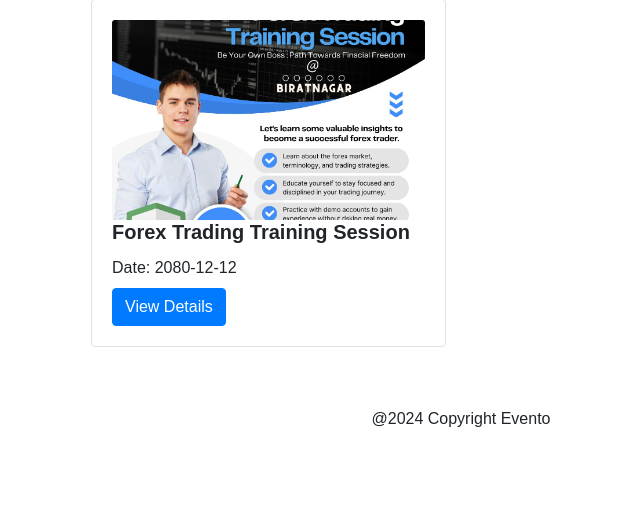
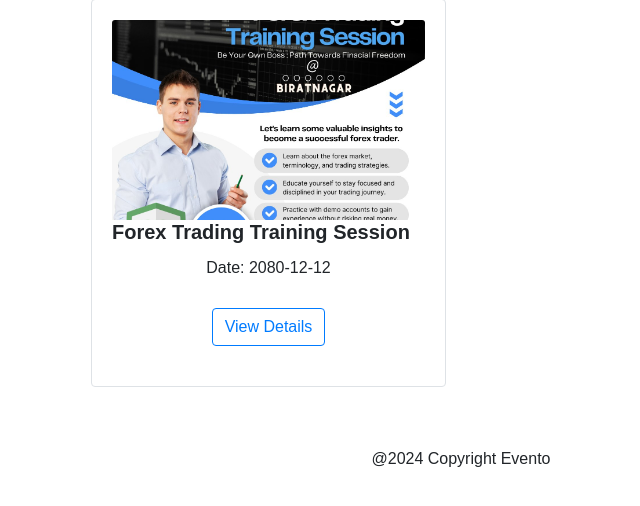
Before and after one commit to BibekRai44/Evento, a Flask app: template templates/filter_results.html in a window 1280 px wide. Shown: the part 123-629 px from the top of the page, without its empty margins (179-819 px from the left). Run offline with Flask 2, Linux system fonts and the light colour scheme; the template is opened without the code that fills it: values that come from a table or form of the project are taken from there, others are empty; data comes from the database, SQL or seed files in the repository; some libraries are stand-ins or nearby versions.

Commit message:
fixed filter page button ur

```diff
--- a/templates/filter_results.html
+++ b/templates/filter_results.html
@@ -17,12 +17,16 @@
         .event-list {
             list-style-type: none;
             padding: 0;
+            display: flex;
+            flex-wrap: wrap;
+            justify-content: space-between;
         }
         .event-item {
             margin-bottom: 20px;
             padding: 10px;
             border: 1px solid #ccc;
             border-radius: 5px;
+            width: calc(50% - 10px);
         }
         body {
             background: white;
@@ -64,8 +68,8 @@
     }
 
     @media (max-width: 768px) {
-        .custom-card .card-img-top {
-            height: 150px;
+        .event-item {
+            width: 100%;
         }
     }
     </style>
@@ -112,14 +116,17 @@
                                     <img src="{{ url_for('static', filename='uploads/' + event.image_path) }}" class="card-img-top" alt="Event Image">
                                 </a>
                                 <h5 class="card-title">{{ event.eventname }}</h5>
-                                <p class="card-text">Date: {{ event.date }}</p>
-                                <a href="{{ url_for('event_details', event_id=event.id) }}" class="btn btn-primary">View Details</a>
+                                <p class="card-text" style="text-align: center;">Date: {{ event.date }}</p>
+                                <div class="card-body d-flex flex-column justify-content-between">
+                                    <a href="{{ url_for('event_details', event_id=event.id) }}" class="align-self-center">
+                                        <button class="btn btn-outline-primary">View Details</button>
+                                    </a>
+                                </div>
                             </div>
                         </div>
                     </div>
                 </div>
             </div>
-
             {% endfor %}
         </ul>
     </div>
```
Also changed, not shown: templates/filter.html (+16 -1 lines), templates/post_event.html (+0 -36 lines).
